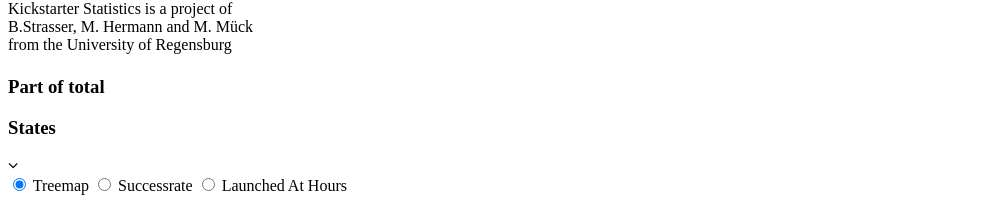
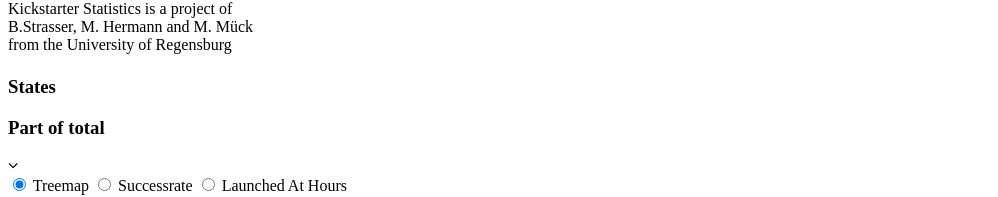
Before and after one commit to matthias-herrmann/kickstarter-statistics, a website: page src/index.html in a window 1280 px wide. Shown: the part 131-328 px from the top of the page, without its empty margins (0-998 px from the left). Drawn offline with nearby package versions, Linux system fonts and the light colour scheme.

Commit message:
minor changes to header, changes to info paragraph.

```diff
--- a/src/index.html
+++ b/src/index.html
@@ -28,7 +28,7 @@
             <h1 id="header" class="rst"></h1>
             <h4 id="noData" class="rst hidden"></h4>
             <div id="contentdiv">
-               <div class="subheader"><h3>Part of total</h3></div><div class="subheader"><h3>States</h3></div>
+               <div class="subheader"><h3>States</h3></div><div class="subheader"><h3>Part of total &emsp; &emsp; &emsp;</h3></div>
                 <div id="chart" class="rst">
 
                 </div>
--- a/src/styles/stylesheet.scss
+++ b/src/styles/stylesheet.scss
@@ -38,6 +38,7 @@
 #infoParagraph{
   text-align: center;
 }
+
 .unfolded{
   height: max-content;
   -webkit-transition: width 2s;
```
